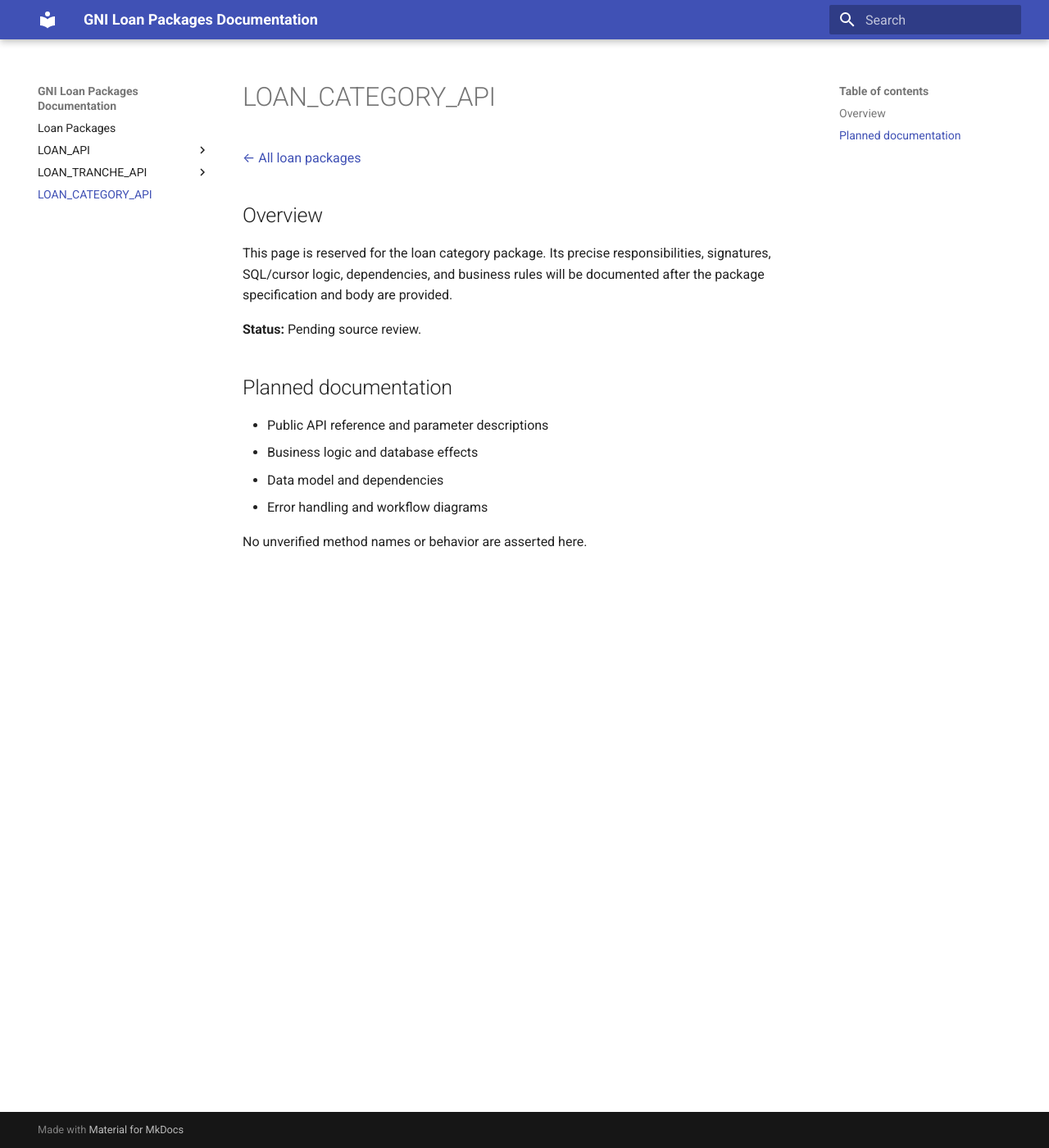
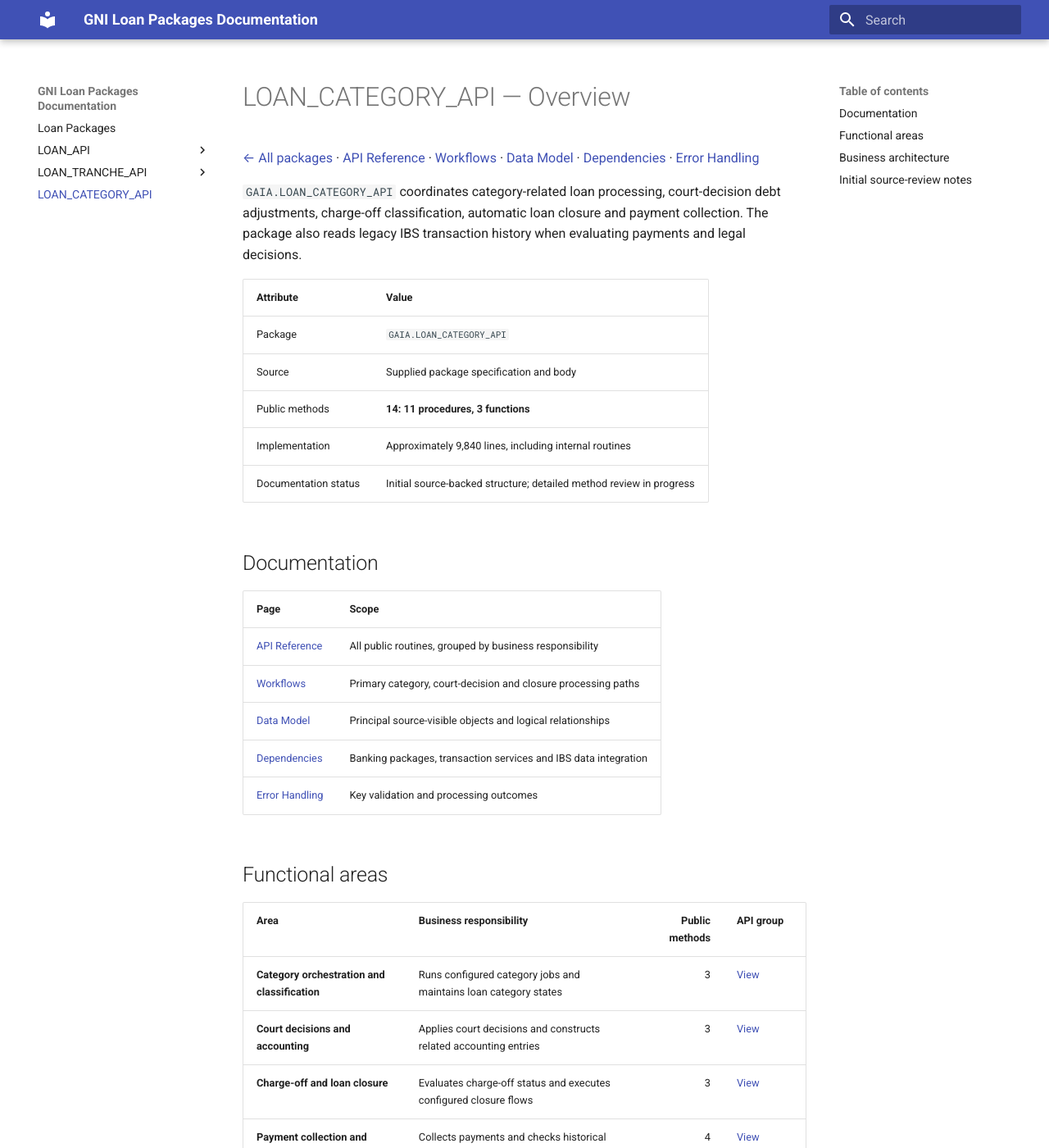
Before and after one commit to SadayCb/gni-documentation-poc8.0, an MkDocs documentation site: the page built from docs/loan-category-api.md, in a window 1280 px wide and 1400 px high. Shown: the whole window at 82% size. Built offline with MkDocs 1.6.1 and Material for MkDocs 9.7.7, drawn with Linux system fonts in a browser that asks for light colours; some of the changed text lies outside the part shown.

Commit message:
docs(category): establish source-based overview and functional architecture

````diff
--- a/docs/loan-category-api.md
+++ b/docs/loan-category-api.md
@@ -1,18 +1,60 @@
-# LOAN_CATEGORY_API
+# LOAN_CATEGORY_API — Overview
 
-[← All loan packages](index.md)
+[← All packages](index.md) · [API Reference](loan-category-api-reference.md) · [Workflows](loan-category-workflows.md) · [Data Model](loan-category-data-model.md) · [Dependencies](loan-category-dependencies.md) · [Error Handling](loan-category-error-handling.md)
 
-## Overview
+`GAIA.LOAN_CATEGORY_API` coordinates category-related loan processing, court-decision debt adjustments, charge-off classification, automatic loan closure and payment collection. The package also reads legacy IBS transaction history when evaluating payments and legal decisions.
 
-This page is reserved for the loan category package. Its precise responsibilities, signatures, SQL/cursor logic, dependencies, and business rules will be documented after the package specification and body are provided.
+| Attribute | Value |
+|---|---|
+| Package | `GAIA.LOAN_CATEGORY_API` |
+| Source | Supplied package specification and body |
+| Public methods | **14: 11 procedures, 3 functions** |
+| Implementation | Approximately 9,840 lines, including internal routines |
+| Documentation status | Initial source-backed structure; detailed method review in progress |
 
-**Status:** Pending source review.
+## Documentation
 
-## Planned documentation
+| Page | Scope |
+|---|---|
+| [API Reference](loan-category-api-reference.md) | All public routines, grouped by business responsibility |
+| [Workflows](loan-category-workflows.md) | Primary category, court-decision and closure processing paths |
+| [Data Model](loan-category-data-model.md) | Principal source-visible objects and logical relationships |
+| [Dependencies](loan-category-dependencies.md) | Banking packages, transaction services and IBS data integration |
+| [Error Handling](loan-category-error-handling.md) | Key validation and processing outcomes |
 
-- Public API reference and parameter descriptions
-- Business logic and database effects
-- Data model and dependencies
-- Error handling and workflow diagrams
+## Functional areas
 
-No unverified method names or behavior are asserted here.
+| Area | Business responsibility | Public methods | API group |
+|---|---|---:|---|
+| **Category orchestration and classification** | Runs configured category jobs and maintains loan category states | 3 | [View](loan-category-api-reference.md#domain-category-orchestration-and-classification) |
+| **Court decisions and accounting** | Applies court decisions and constructs related accounting entries | 3 | [View](loan-category-api-reference.md#domain-court-decisions-and-accounting) |
+| **Charge-off and loan closure** | Evaluates charge-off status and executes configured closure flows | 3 | [View](loan-category-api-reference.md#domain-charge-off-and-loan-closure) |
+| **Payment collection and legacy IBS** | Collects payments and checks historical IBS payment information | 4 | [View](loan-category-api-reference.md#domain-payment-collection-and-legacy-ibs) |
+| **Overdraft and portfolio lookup** | Checks guarantee loan type and requests overdraft closure | 1 | [View](loan-category-api-reference.md#domain-overdraft-and-portfolio-lookup) |
+
+**Classification note:** these are documentation domains rather than physically separate PL/SQL modules.
+
+## Business architecture
+
+```mermaid
+flowchart LR
+  A[Configured batch and operations] --> C[GAIA.LOAN_CATEGORY_API]
+  C --> K[Loan category and charge-off]
+  C --> J[Court decision and accounting]
+  C --> P[Payments and IBS history]
+  C --> L[Loan and overdraft closure]
+  J --> S[LOAN_API shared journal services]
+  P --> I[(IBS / DWMAIN history)]
+  K --> D[(Loan and category tables)]
+  L --> D
+```
+
+## Initial source-review notes
+
+- `run_loan_category` reads configured procedure names from `SP_LOAN_SUB_CATEGORY_PR` and invokes them using dynamic PL/SQL. The configuration is part of the operational workflow.
+- `apply_court_decision` filters pending entries in `LOAN_COURT_DECISION_LIST`, compares court-decision amounts with loan balances and adjusts for payments found in IBS and loan history. This long procedure needs a dedicated step-by-step Description.
+- `set_charge_off_status` and automatic closure flows use configurable query/parameter tables rather than one fixed hard-coded loan filter.
+- `set_category_close_date` is a body-private procedure, **not** a public declaration.
+- The source exposes `LOAN_API.G_ENTRIES_LIST_TAB` in a public output parameter: callers share a cross-package collection type.
+
+For detailed conditions and data updates, refer to the evolving [API Reference](loan-category-api-reference.md).
````
